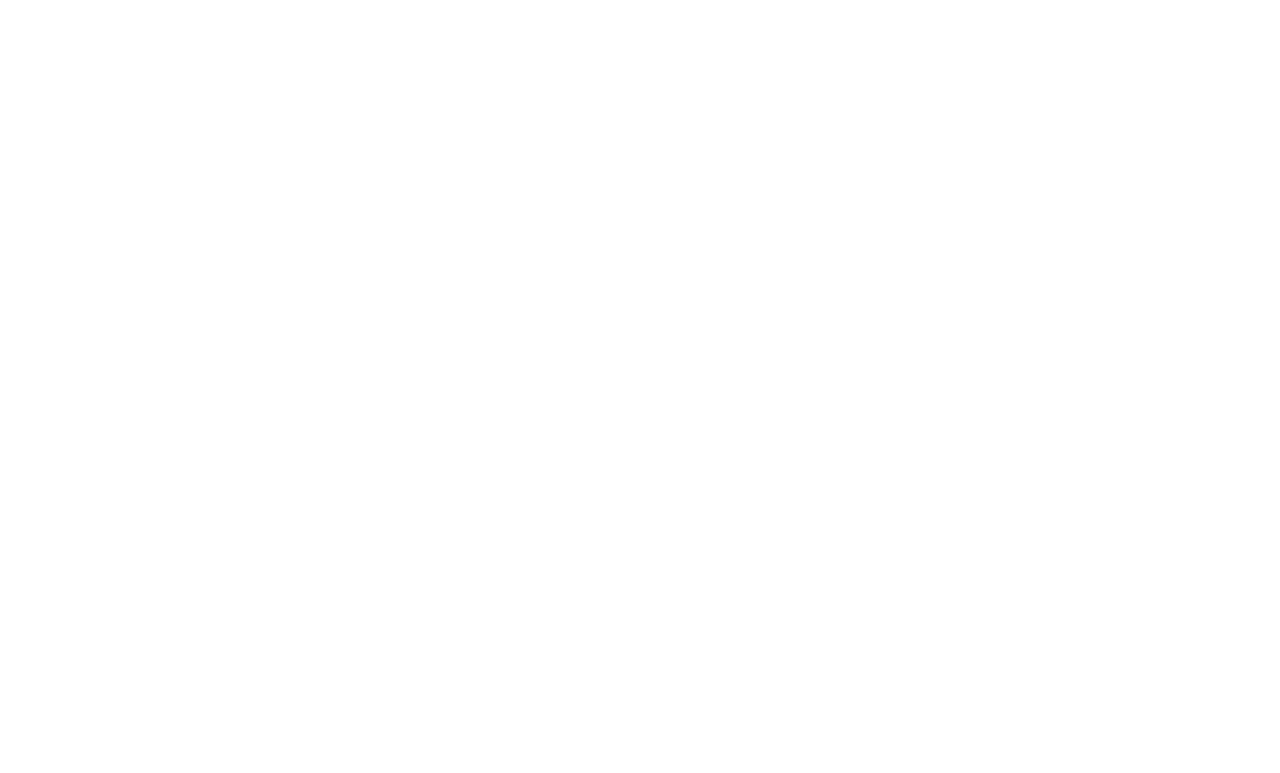
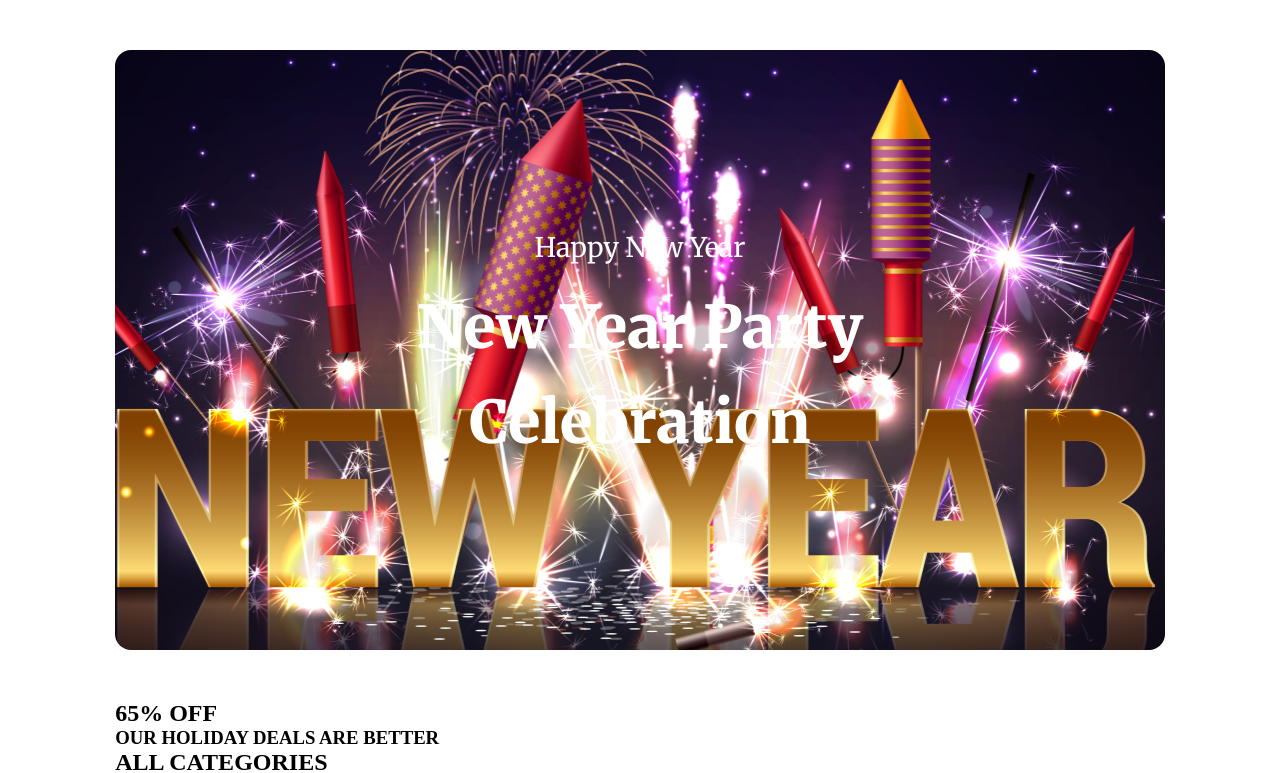
Before and after one commit to mohithedev/B9_Assignment_01, a plain HTML site: page index.html in a window 1280 px wide. Shown: the top 773 px of the page. Drawn offline with Linux system fonts and the light colour scheme.

Commit message:
complete header style

```diff
--- a/index.html
+++ b/index.html
@@ -9,20 +9,34 @@
     <link rel="preconnect" href="https://fonts.googleapis.com">
     <link rel="preconnect" href="https://fonts.gstatic.com" crossorigin>
     <link href="https://fonts.googleapis.com/css2?family=Inter:wght@400;500;600;700&family=Merriweather:wght@400;700;900&display=swap" rel="stylesheet">
-    <link rel="shortcut icon" href="./assets/New Year Photo.png" type="image/x-icon">
+    <link rel="shortcut icon" href="./assets/New_Year_Photo.png" type="image/x-icon">
     <link rel="stylesheet" href="styles/style.css">
 </head>
 <body>
 
     <!-- Header Are Start -->
     <header>
-
+        <div class="container banner">
+            <div class="banner_content">
+                <h4>Happy New Year</h4>
+                <h2 class="heading_title">New Year Party Celebration</h2>
+            </div>
+        </div>
     </header>
     <!-- Header Are End -->
 
     <!-- Main Are Start -->
     <main>
-
+        <section id="off">
+            <div class="container">
+                <div class="off_content">
+                    <h1>65% OFF</h1>
+                    <h3>OUR HOLIDAY DEALS ARE BETTER</h3>
+                    <h2>ALL CATEGORIES</h2>
+                    <img src="assets/New_Year_Photo.png" alt="new year celebration photo">
+                </div>
+            </div>
+        </section>
     </main>
     <!-- Main Are End -->
 
--- a/styles/style.css
+++ b/styles/style.css
@@ -7,8 +7,47 @@
   box-sizing: border-box;
   list-style: none;
 }
-/* Common Style */
+/* body Style */
 body {
+    background: #fff;
+}
+/* General style */
+.container{
+  width: 82%;
+  max-width: 1320px;
+  margin: 50px auto;
+}
+/* Common style */
+.heading_title{
+  font-family: Merriweather;
+  font-size: 59px;
+  font-weight: 900;
+  line-height: 95px;
+}
+p{
 
 }
-/* General style */
+/* Header style start */
+.banner{
+  height: 600px;
+  background-image: url('../assets/Banne_Image.png');
+  background-repeat: no-repeat;
+  background-position: center;
+  background-size: cover;
+  border-radius: 16px;
+  display: flex;
+  justify-content: center;
+  align-items: center;
+}
+.banner_content{
+  width: 521px;
+  text-align: center;
+  color: #fff;
+}
+.banner_content h4{
+  font-family: Merriweather;
+  font-size: 27px;
+  font-weight: 400;
+  margin-bottom: 16px;
+}
+/* Header style end */
```
Also changed, not shown: assets/Banne_Image.png (renamed from assets/Banner Image.png), assets/Ellipse_1.png (renamed from assets/Ellipse 1.png), assets/Group_44.png (renamed from assets/Group 44.png), assets/Group_61.png (renamed from assets/Group 61.png), assets/Group_70.png (renamed from assets/Group 70.png), assets/Group_75.png (renamed from assets/Group 75.png), assets/Group_96.png (renamed from assets/Group 96.png), assets/New_Year_Photo.png (renamed from assets/New Year Photo.png), assets/Rectangle_1.png (renamed from assets/Rectangle 1.png), assets/Rectangle_2.png (renamed from assets/Rectangle 2.png), assets/Rectangle_3.png (renamed from assets/Rectangle 3.png), assets/Rectangle_4.png (renamed from assets/Rectangle 4.png), assets/Rectangle_5.png (renamed from assets/Rectangle 5.png), assets/Rectangle_6.png (renamed from assets/Rectangle 6.png), 2 more files.
